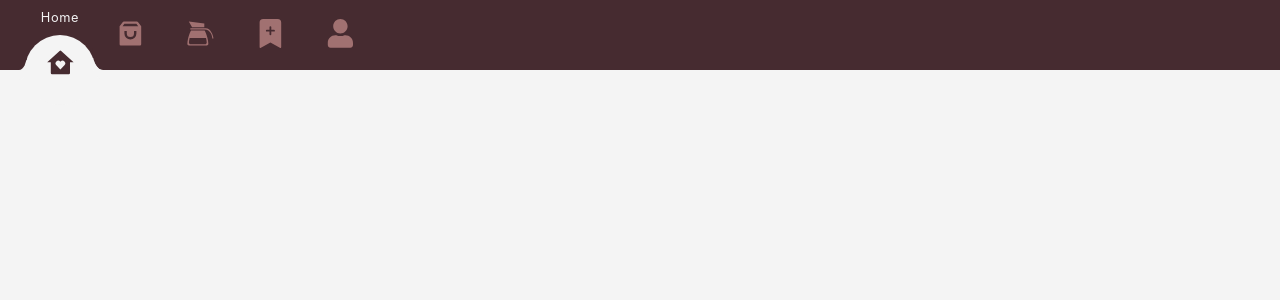
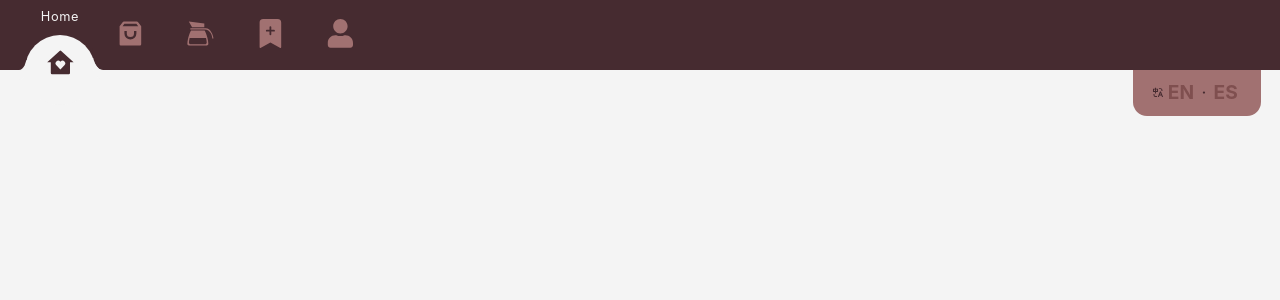
Before and after one commit to paolaski/The-Roost-Frontend, a React (Create React App) app: page / in a window 1280 px wide. Shown: the top 300 px of the page. Built offline with nearby package versions, Linux system fonts and the light colour scheme.

Commit message:
Added Lang-Selector as Submenu

```diff
--- a/src/assets/styles/10_components/10_components.scss
+++ b/src/assets/styles/10_components/10_components.scss
@@ -1,2 +1,3 @@
 /* Import All Components */
 @import '_button';
+@import '_language-selector';
--- /dev/null
+++ b/src/assets/styles/10_components/_language-selector.scss
@@ -0,0 +1,42 @@
+.lang-selector{
+	display: flex;
+	justify-content: right;
+	align-items: center;
+	color: $brown-dark;
+	min-with: 120px;
+	margin-bottom: 2em;
+
+	&__icon{
+		margin-top: 0.2em;
+	}
+
+	&__lang-list{
+		display: flex;
+		flex-direction: row;
+		justify-content: center;
+		min-with: 120px;
+		max-width: 10%;
+		padding: 0.5em 1em;
+		background-color: $brown-light;
+		border-radius:0 0 14px 14px;
+		margin-right: 1em;
+		margin-bottom: 3em;
+		font-size: 1.2em;
+		font-weight: bolder;
+		margin-left: 0.2em;
+
+		&__item{
+			text-align: right;
+			color: $white;
+			padding: 0.2em;
+			color: $brown;
+			&:hover{
+				cursor:pointer;
+				color: $brown-dark;
+			}
+			&:active{
+				color: $black;
+			}
+		}
+	}
+}
--- a/src/assets/styles/styles.scss
+++ b/src/assets/styles/styles.scss
@@ -1,7 +1,3 @@
-@tailwind base;
-@tailwind components;
-@tailwind utilities;
-
 @import "00_settings/00_settings";
 @import "10_components/10_components";
 @import "20_containers/20_containers";
@@ -10,6 +6,7 @@
   font-family: "color-emoji";
   src: local("Apple Color Emoji"), local("Segoe UI Emoji"), local("Segoe UI Symbol"), local("Noto Color Emoji");
 }
+
 
 /*  GLOBAL PROPERTIES */
 
@@ -23,9 +20,11 @@
 body {
 	color: $brown-light;
 	font-size: 16px;
-	margin: 100px 0 0 0;
+	margin: 70px 0 0 0;
 	min-height: 100vh;
   -webkit-font-smoothing: antialiased;
   -moz-osx-font-smoothing: grayscale;
 	background: $white;
+	font-family: Sans-Serif;
+	line-height: 1;
 }
--- a/src/components/Header/Header.tsx
+++ b/src/components/Header/Header.tsx
@@ -1,11 +1,16 @@
-import React, { useState } from 'react';
+import React, { useState, Fragment, FC } from 'react';
+import { useSelector } from 'react-redux';
+import { BrowserRouter as Router, Link } from 'react-router-dom';
+import { translate } from '../../i18n';
+import { RootState } from '../../store';
 import { RiHomeHeartFill, RiShoppingBag3Fill } from "react-icons/ri";
 import { BsBookmarkPlusFill } from "react-icons/bs";
 import { GiCoffeePot } from "react-icons/gi";
 import { FaUser } from "react-icons/fa";
-import { BrowserRouter as Router, Link } from 'react-router-dom'
+import LanguageSelector from '../LanguageSelector/LanguageSelector';
 
 const Header = () => {
+	const { language } = useSelector((state: RootState) => state.lang);
 
 	let view = 0
 	if (window.location.pathname == '/profile') view = 5
@@ -27,37 +32,40 @@ const Header = () => {
 						<li className={currentLink == 1 ? 'header__menu__list-item header__menu__list-item--active' : 'header__menu__list-item'} onClick={manageClick(1)}>
 							<Link className="header__menu__list-item-link" to="/">
 								<span className="header__menu__list-item-link__icon"><RiHomeHeartFill /></span>
-								<span className="header__menu__list-item-link__text">Home</span>
+								<span className="header__menu__list-item-link__text">{translate('home', language)}</span>
 							</Link>
 						</li>
 						<li className={currentLink == 2 ? 'header__menu__list-item header__menu__list-item--active' : 'header__menu__list-item'} onClick={manageClick(2)}>
 							<Link className="header__menu__list-item-link" to="/shop">
 								<span className="header__menu__list-item-link__icon"><RiShoppingBag3Fill /></span>
-								<span className="header__menu__list-item-link__text">Shop</span>
+								<span className="header__menu__list-item-link__text">{translate('shop', language)}</span>
 							</Link>
 						</li>
 						<li className={currentLink == 3 ? 'header__menu__list-item header__menu__list-item--active' : 'header__menu__list-item'} onClick={manageClick(3)}>
 							<Link className="header__menu__list-item-link" to="/menu">
 								<span className="header__menu__list-item-link__icon"><GiCoffeePot /></span>
-								<span className="header__menu__list-item-link__text">Menu</span>
+								<span className="header__menu__list-item-link__text">{translate('menu', language)}</span>
 							</Link>
 						</li>
 						<li className={currentLink == 4 ? 'header__menu__list-item header__menu__list-item--active' : 'header__menu__list-item'} onClick={manageClick(4)}>
 							<Link className="header__menu__list-item-link" to="/reservations">
 								<span className="header__menu__list-item-link__icon"><BsBookmarkPlusFill /></span>
-								<span className="header__menu__list-item-link__text">Reservation</span>
+								<span className="header__menu__list-item-link__text">{translate('reservation', language)}</span>
 							</Link>
 						</li>
 						<li className={currentLink == 5 ? 'header__menu__list-item header__menu__list-item--active' : 'header__menu__list-item'} onClick={manageClick(5)}>
 							<Link className="header__menu__list-item-link" to="/profile">
 								<span className="header__menu__list-item-link__icon"><FaUser /></span>
-								<span className="header__menu__list-item-link__text">Profile</span>
+								<span className="header__menu__list-item-link__text">{translate('profile', language)}</span>
 							</Link>
 						</li>
 						<div className="header__menu__list-indicator"></div>
 					</ul>
 				</nav>
+				<div className="header__lang-selector">
+			</div>
 			</header>
+			<LanguageSelector></LanguageSelector>
 		</Router>
 
 	)
--- a/src/components/LanguageSelector/LanguageSelector.tsx
+++ b/src/components/LanguageSelector/LanguageSelector.tsx
@@ -1,10 +1,10 @@
-import React, { useCallback, useState, useEffect, useRef, FC} from 'react';
-import { NavLink, Link} from 'react-router-dom';
+import React, { FC} from 'react';
 import { useDispatch, useSelector } from 'react-redux';
-
 import { RootState } from '../../store';
 import { setLanguage } from '../../store/langActions/langAction';
-import { translate } from '../../i18n';
+import { BsDot } from "react-icons/bs";
+import { RiTranslate } from "react-icons/ri";
+
 
 interface HeaderProps {
 	fixed?: boolean;
@@ -12,48 +12,22 @@ interface HeaderProps {
 }
 
 const LanguageSelector: FC<HeaderProps> = ({fixed, transparent}) => {
-	const {} = useSelector((state:RootState) => state.lang);
+	const { language } = useSelector((state:RootState) => state.lang);
 	const dispatch = useDispatch();
-	const [showDropdown, setShowDropdown ] = useState(false);
-	const dropdownEl = useRef<HTMLUListElement>(null);
-
-	let langSelectorClass = 'lang-selector';
-
-	if(fixed){
-		langSelectorClass += ' langSelector--fixed';
-	}
-
-	if(transparent){
-		langSelectorClass += ' langSelector--transparent';
-	}
-
-	const handleClickOutside = useCallBack((e) => {
-		if(showDropdown && e.target.closest('.dropdown') != dropdownEl.current){
-			setShowDropdown(false);
-		}
-	}, [showDropdown, setShowDropdown, dropdownEl]);
-	useEffect(() => {
-		document.addEventListener('click', handleClickOutside);
-		return () => {
-			document.removeEventListener('click', handleClickOutside);
-		}
-	}, [handleClickOutside]);
 
 	const chooseLanguageHandler = (value:string) => {
-		setShowDropdown(false);
 		dispatch(setLanguage(value));
 	}
 
 	return(
-		<LanguageSelector data-testid="LanguageSelector" className={langSelectorClass}>
-			<div className="nav-lang">
-				<p className="selected" onClick={() => setShowDropdown(true)}>{language}</p>
-				{showDropdown && <ul className="lang-dropdown" ref={dropdownEl}>
-					<li onClick={() => chooseLanguageHandler('EN')}>EN</li>
-					<li onClick={() => chooseLanguageHandler('ES')}>ES</li>
-				</ul>}
+		<>
+			<div  className="lang-selector">
+				<span className="lang-selector__lang-list">
+					<RiTranslate className="lang-selector__icon" />
+					<a className = "lang-selector__lang-list__item" onClick={() => chooseLanguageHandler('EN')}>EN</a><BsDot className="lang-selector__icon"/>				<a className = "lang-selector__lang-list__item"  onClick={() => chooseLanguageHandler('ES')}>ES</a>
+				</span>
 			</div>
-		</LanguageSelector>
+		</>
 	)
 }
 
--- a/src/i18n/en.json
+++ b/src/i18n/en.json
@@ -1,15 +1,9 @@
 {
-		"buttons" : {
-			"ok"			: "ok",
-			"cancel"	: "cancel"
-		},
-		"menu": {
-			"home"					: "Inicio",
-			"shop"					: "Tienda",
-			"menu"					: "Carta",
-			"reservation"		: "Reserva",
-			"profile"				: "Mi Cuenta",
-			"es"						: "es",
-			"en"						: "en"
-		}
+	"ok"			: "Aceptar",
+	"cancel"	: "Cancelar",
+	"home"					: "Home",
+	"shop"					: "Shop",
+	"menu"					: "Menu",
+	"reservation"		: "Reservation",
+	"profile"				: "My Account"
 }
--- a/src/i18n/es.json
+++ b/src/i18n/es.json
@@ -1,15 +1,9 @@
 {
-	"buttons" : {
-		"ok"			: "Aceptar",
-		"cancel"	: "Cancelar"
-	},
-	"menu": {
-		"home"					: "Home",
-		"shop"					: "Shop",
-		"menu"					: "Menu",
-		"reservation"		: "Reservation",
-		"profile"				: "My Account",
-		"es"						: "es",
-		"en"						: "en"
-	}
+	"ok"			: "ok",
+	"cancel"	: "cancel",
+	"home"					: "Inicio",
+	"shop"					: "Tienda",
+	"menu"					: "Carta",
+	"reservation"		: "Reserva",
+	"profile"				: "Mi Cuenta"
 }
--- a/src/i18n/index.ts
+++ b/src/i18n/index.ts
@@ -2,11 +2,11 @@ import en from './en.json';
 import es from './es.json';
 
 export const translate = (key:string, language: string): string => {
-	let langData: { [key:string]: string } = {};
+	let langData: { [key: string]: string } = {};
 	if(language === 'EN'){
 		langData = en;
 	}else if(language === 'ES') {
-		langData = es
+		langData = es;
 	}
 
 	return langData[key];
--- a/src/styles.css
+++ b/src/styles.css
@@ -1,12 +1,49 @@
-@tailwind base;
-@tailwind components;
-@tailwind utilities;
 /* Settings: Variables */
 /* Branding: The Roost */
 /* Import All Components */
 .texto {
   background-color: #313133;
   font-family: color-emoji;
+}
+
+.lang-selector {
+  display: flex;
+  justify-content: right;
+  align-items: center;
+  color: #462B30;
+  min-with: 120px;
+  margin-bottom: 2em;
+}
+.lang-selector__icon {
+  margin-top: 0.2em;
+}
+.lang-selector__lang-list {
+  display: flex;
+  flex-direction: row;
+  justify-content: center;
+  min-with: 120px;
+  max-width: 10%;
+  padding: 0.5em 1em;
+  background-color: #A17171;
+  border-radius: 0 0 14px 14px;
+  margin-right: 1em;
+  margin-bottom: 3em;
+  font-size: 1.2em;
+  font-weight: bolder;
+  margin-left: 0.2em;
+}
+.lang-selector__lang-list__item {
+  text-align: right;
+  color: #f4f4f4;
+  padding: 0.2em;
+  color: #7F4F4F;
+}
+.lang-selector__lang-list__item:hover {
+  cursor: pointer;
+  color: #462B30;
+}
+.lang-selector__lang-list__item:active {
+  color: #313133;
 }
 
 /* Import All Containers */
@@ -142,11 +179,13 @@
 body {
   color: #A17171;
   font-size: 16px;
-  margin: 100px 0 0 0;
+  margin: 70px 0 0 0;
   min-height: 100vh;
   -webkit-font-smoothing: antialiased;
   -moz-osx-font-smoothing: grayscale;
   background: #f4f4f4;
+  font-family: Sans-Serif;
+  line-height: 1;
 }
 
 /*# sourceMappingURL=styles.css.map */
```
Also changed, not shown: src/assets/styles/00_settings/00_settings.scss (line endings or trailing spaces), 1 other file (tests, documents, lock files or other folders).
